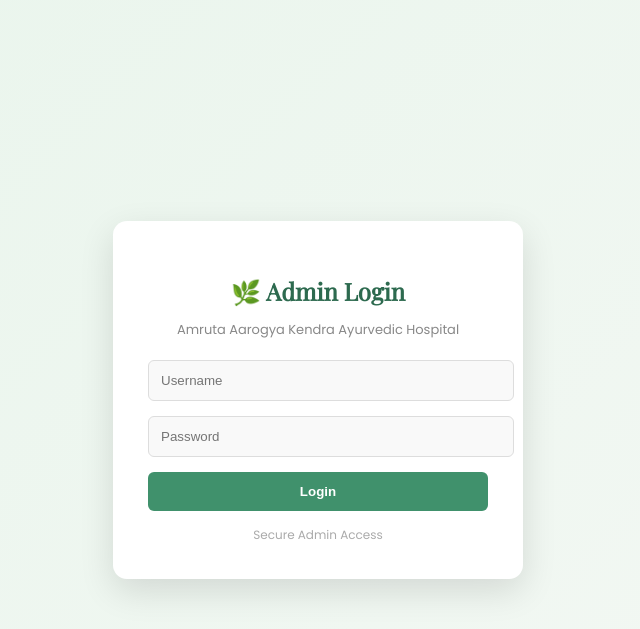
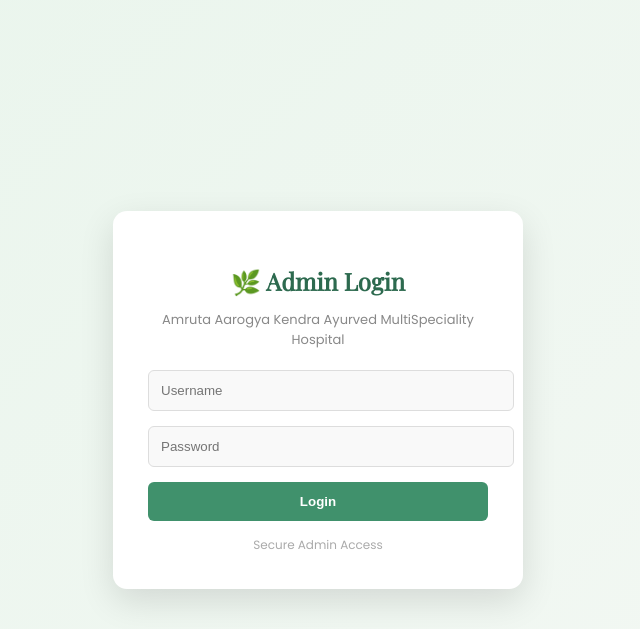
Before and after one commit to SidramA1999/hospital-portal, a Flask app: page /login in a window 1280 px wide. Shown: the top 629 px of the page, without its empty margins (322-962 px from the left). Run offline with Flask 3, Linux system fonts and the light colour scheme.

Commit message:
login.html

```diff
--- a/templates/login.html
+++ b/templates/login.html
@@ -120,7 +120,7 @@ input:focus {
   <!-- <png -->
 
   <h2>🌿 Admin Login</h2>
-  <p class="subtitle">Amruta Aarogya Kendra Ayurvedic Hospital</p>
+  <p class="subtitle">Amruta Aarogya Kendra Ayurved MultiSpeciality Hospital</p>
 
   <form method="POST">
 
```
